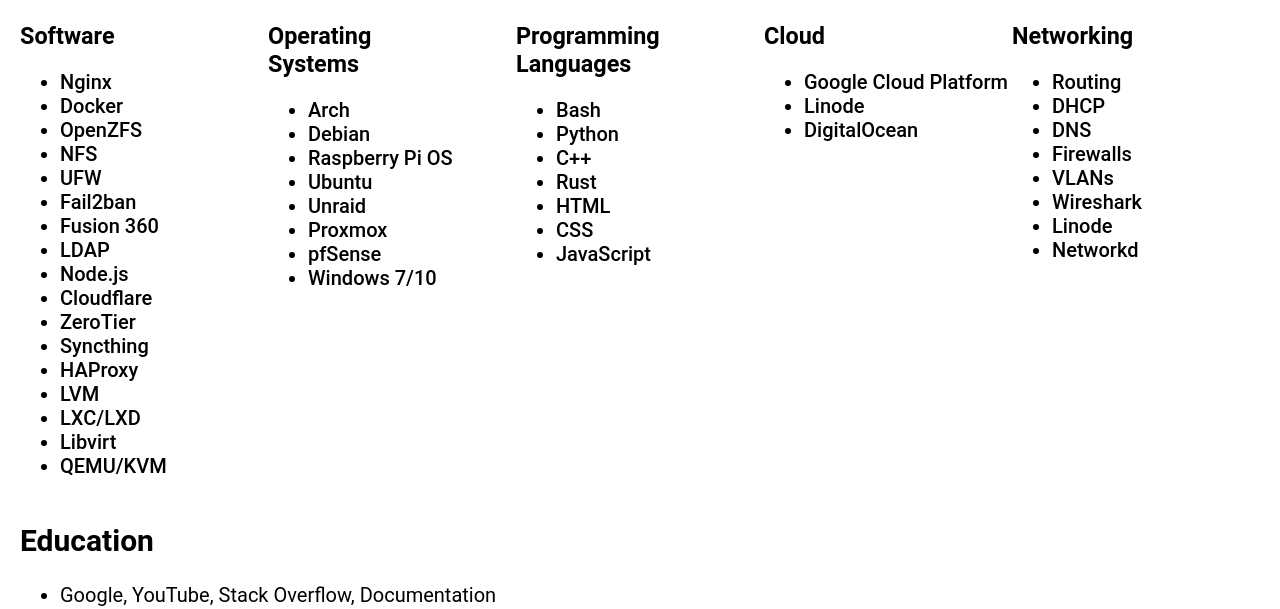
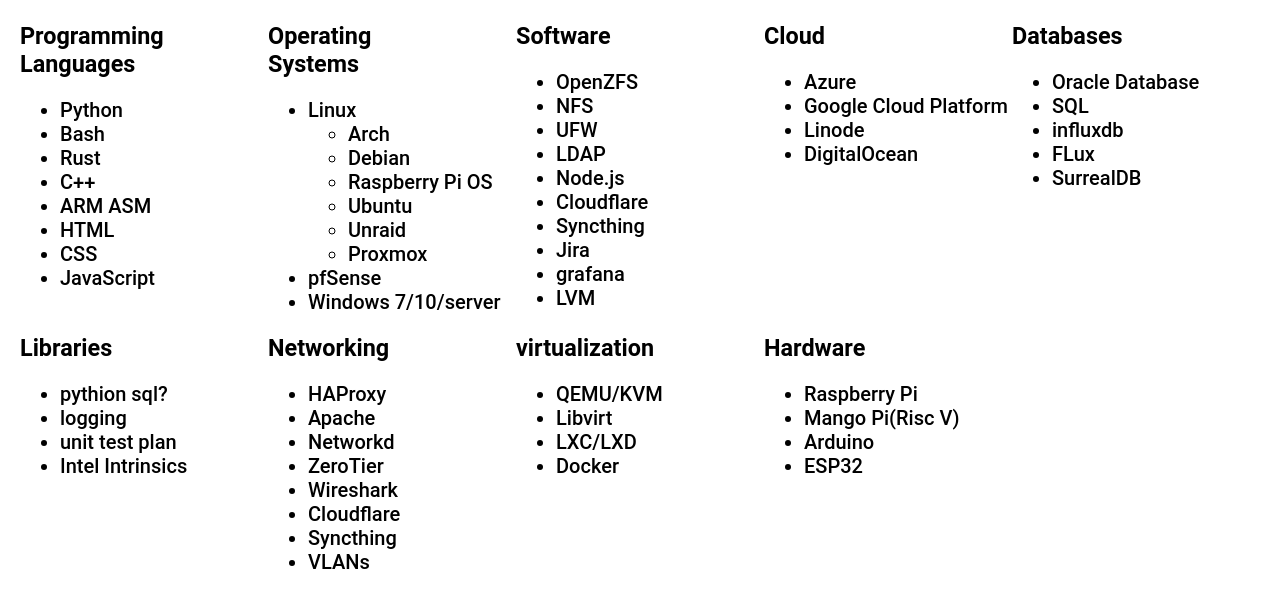
Before and after one commit to RichieCahill/Website, a website: page resume.html in a window 1280 px wide. Shown: the part 184-793 px from the top of the page. Drawn offline with Linux system fonts and the light colour scheme.

Commit message:
updated my resumay

```diff
--- a/resume.html
+++ b/resume.html
@@ -38,25 +38,17 @@
         <div class="Skills">
 
           <div class="Skills-group">
-            <h3>Software </h3>
+            <h3>Programming</h3>
+            <h3>Languages</h3>
             <ul>
-              <li>Nginx</li>
-              <li>Docker</li>
-              <li>OpenZFS</li>
-              <li>NFS</li>
-              <li>UFW</li>
-              <li>Fail2ban</li>
-              <li>Fusion 360</li>
-              <li>LDAP</li>
-              <li>Node.js</li>
-              <li>Cloudflare</li>
-              <li>ZeroTier</li>
-              <li>Syncthing</li>
-              <li>HAProxy</li>
-              <li>LVM</li>
-              <li>LXC/LXD</li>
-              <li>Libvirt</li>
-              <li>QEMU/KVM</li>
+              <li>Python</li>
+              <li>Bash</li>
+              <li>Rust</li>
+              <li>C++</li>
+              <li>ARM ASM</li>
+              <li>HTML</li>
+              <li>CSS</li>
+              <li>JavaScript</li>
             </ul>
           </div>
 
@@ -64,34 +56,40 @@
             <h3>Operating</h3>
             <h3>Systems</h3>
             <ul>
+              <li>Linux</li>
+              <ul>
                 <li>Arch</li>
                 <li>Debian</li>
                 <li>Raspberry Pi OS</li>
                 <li>Ubuntu</li>
                 <li>Unraid</li>
                 <li>Proxmox</li>
+              </ul>
               <li>pfSense</li>
-              <li>Windows 7/10</li>
+              <li>Windows 7/10/server</li>
             </ul>
           </div>
 
           <div class="Skills-group">
-            <h3>Programming</h3>
-            <h3>Languages</h3>
+            <h3>Software </h3>
             <ul>
-              <li>Bash</li>
-              <li>Python</li>
-              <li>C++</li>
-              <li>Rust</li>
-              <li>HTML</li>
-              <li>CSS</li>
-              <li>JavaScript</li>
+              <li>OpenZFS</li>
+              <li>NFS</li>
+              <li>UFW</li>
+              <li>LDAP</li>
+              <li>Node.js</li>
+              <li>Cloudflare</li>
+              <li>Syncthing</li>
+              <li>Jira</li>
+              <li>grafana</li>
+              <li>LVM</li>
             </ul>
           </div>
 
           <div class="Skills-group">
             <h3>Cloud</h3>
             <ul>
+              <li>Azure</li>
               <li>Google Cloud Platform</li>
               <li>Linode</li>
               <li>DigitalOcean</li>
@@ -99,35 +97,65 @@
           </div>
 
           <div class="Skills-group">
-            <h3>Networking</h3>
+            <h3>Databases</h3>
             <ul>
-              <li>Routing</li>
-              <li>DHCP</li>
-              <li>DNS</li>
-              <li>Firewalls</li>
-              <li>VLANs</li>
-              <li>Wireshark</li>
-              <li>Linode</li>
-              <li>Networkd</li>
+              <li>Oracle Database</li>
+              <li>SQL</li>
+              <li>influxdb</li>
+              <li>FLux</li>
+              <li>SurrealDB</li>
             </ul>
           </div>
 
-        </div>
-
-
-        <div class="education">
-          <h2>Education</h2>
+          <div class="Skills-group">
+            <h3>Libraries</h3>
             <ul>
-            <li>Google, YouTube, Stack Overflow, Documentation</li>
-            <li>Computing as an everyday habit</li>
-            <li>Penn Foster Online High School</li>
+              <li>pythion sql?</li>
+              <li>logging</li>
+              <li>unit test plan</li>
+              <li>Intel Intrinsics</li>
             </ul>
           </div>
 
+            <div class="Skills-group">
+              <h3>Networking</h3>
+              <ul>
+                <li>HAProxy</li>
+                <li>Apache</li>
+                <li>Networkd</li>
+                <li>ZeroTier</li>
+                <li>Wireshark</li>
+                <li>Cloudflare</li>
+                <li>Syncthing</li>
+                <li>VLANs</li>
+            </ul>
+          </div>
+
+          <div class="Skills-group">
+            <h3>virtualization</h3>
+            <ul>
+              <li>QEMU/KVM</li>
+              <li>Libvirt</li>
+              <li>LXC/LXD</li>
+              <li>Docker</li>
+            </ul>
+          </div>
+
+          <div class="Skills-group">
+            <h3>Hardware</h3>
+            <ul>
+              <li>Raspberry Pi</li>
+              <li>Mango Pi(Risc V)</li>
+              <li>Arduino</li>
+              <li>ESP32</li>
+            </ul>
+          </div>
+        </div>
 
         <div class="certifications">
           <h2>Certifications</h2>
           <ul>
+            <li><a href="images/AZ-900.pdf">AZ-900</a></li>
             <li><a href="images/a+.png">CompTIA A+</a></li>
           </ul>
         </div>
@@ -138,17 +166,11 @@
 
           <div class="job">
             <div class="job-title">
-              <h3>Volunteer Sysadmin </h3>
-              <h5>- Stevens Institute of Technology, ECE Department, September 2021—Present</h5>
+              <h3>System operation associate</h3>
+              <h5>- Wells Fargo Technology, [November 2022—Present</h5>
             </div>
             <ul>
-              <li>Teach students how to manage and debug linux systems.</li>
-              <li>Manage 3 servers and 22 clients running linux.</li>
-              <li>Manage LDAP authentication server.</li>
-              <li>Manage central storage running OpenZFS and NFS.</li>
-              <li>Work with the capture the flag team to do penetration testing of the network.</li>
-              <li>Run HAProxy load balancer for 11 Raspberry PIs.</li>
-              <li>insatll and manage CoppeliaSim omnetpp and </li>
+              <li>Building automation to improve efficacy</li>
             </ul>
           </div>
 
@@ -163,6 +185,22 @@
               <li>Host a public arch mirror in a custom docker container.</li>
               <li>Runs virtual machines for various operating systems.</li>
               <li>Conducts regular maintenance on enterprise-grade hardware.</li>
+            </ul>
+          </div>
+
+          <div class="job">
+            <div class="job-title">
+              <h3>Volunteer Sysadmin </h3>
+              <h5>- Stevens Institute of Technology, ECE Department, September 2021—November 2022</h5>
+            </div>
+            <ul>
+              <li>Teach students how to manage and debug linux systems.</li>
+              <li>Manage 3 servers and 22 clients running linux.</li>
+              <li>Manage LDAP authentication server.</li>
+              <li>Manage central storage running OpenZFS and NFS.</li>
+              <li>Work with the capture the flag team to do penetration testing of the network.</li>
+              <li>Run HAProxy load balancer for 11 Raspberry PIs.</li>
+              <li>insatll and manage CoppeliaSim omnetpp and </li>
             </ul>
           </div>
 
```
Also changed, not shown: 1 other file. Lines whose indentation alone changed are shown as unchanged.
